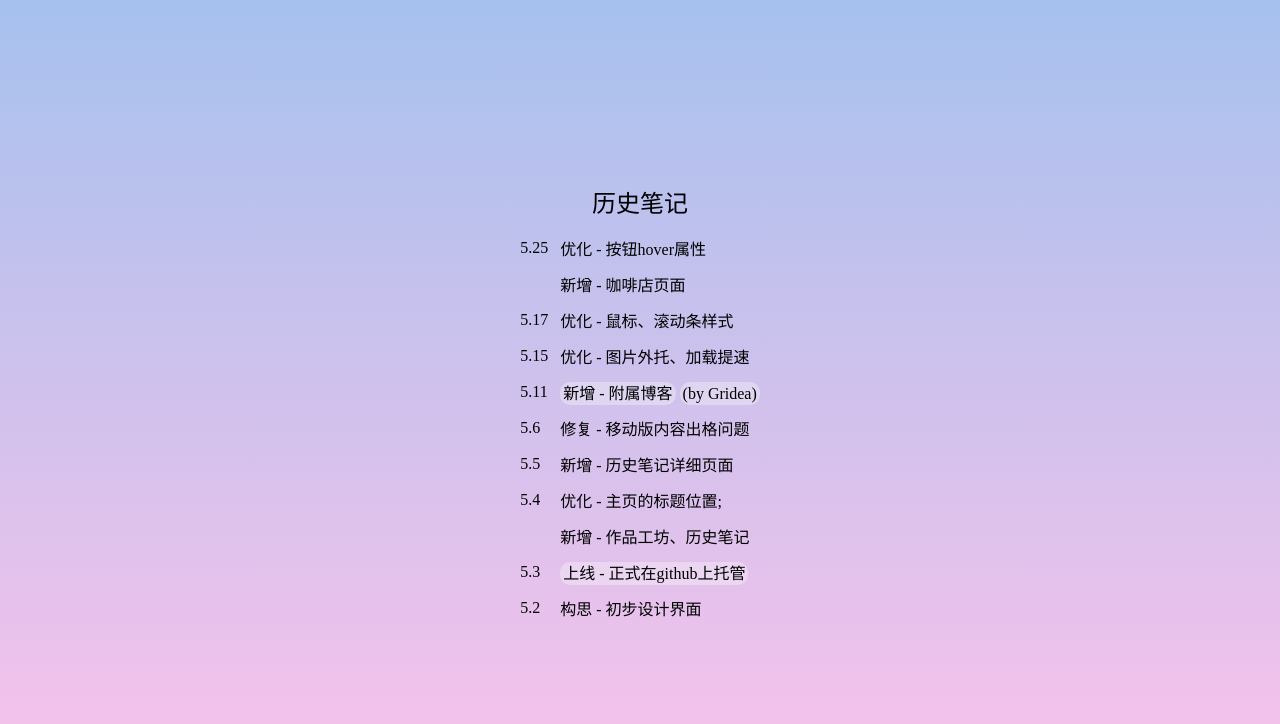
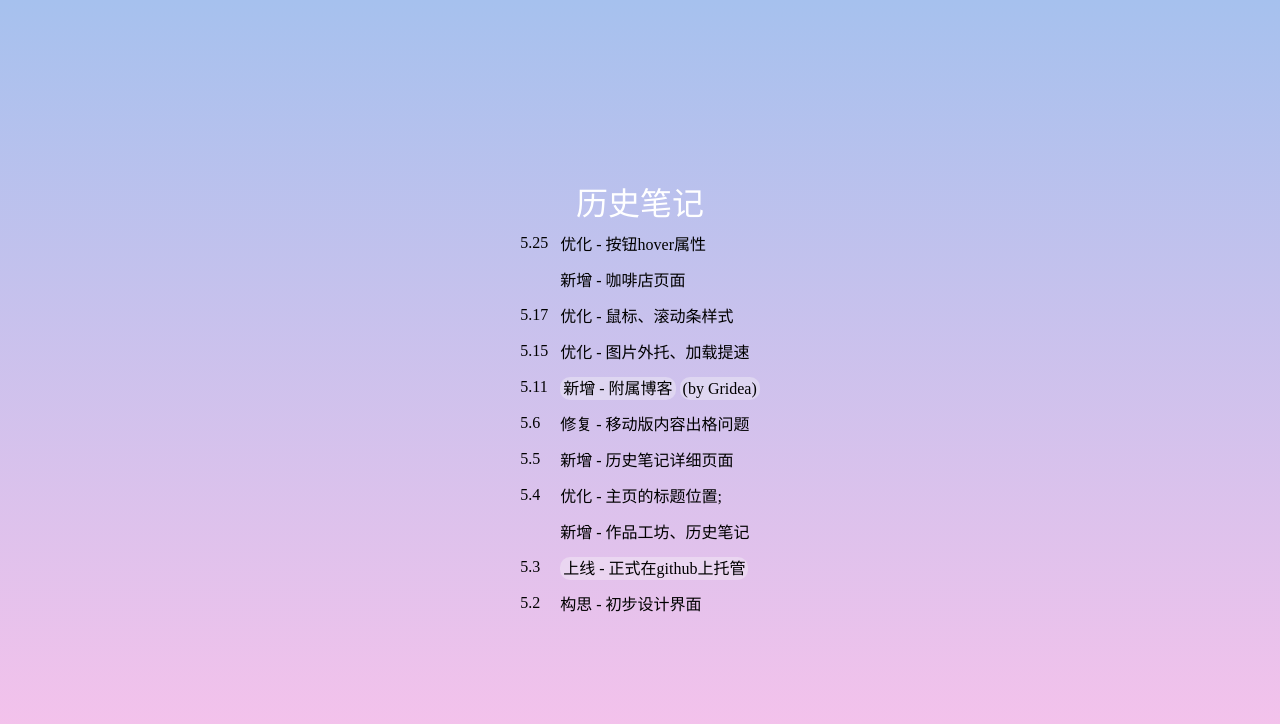
Before and after one commit to wzyskq/wzyskq.github.io, a plain HTML site: page html/d2.html in a window 1280 px wide. Drawn offline with Linux system fonts and the light colour scheme.

Commit message:
Add files via upload
应用商店

```diff
--- a/css/d1.css
+++ b/css/d1.css
@@ -1,6 +1,7 @@
 *{
     margin: 0;
     padding: 0;
+    cursor: url(../picture/smouse.cur), auto;
 }
 body{
     user-select: none;
--- a/css/d2.css
+++ b/css/d2.css
@@ -1,6 +1,7 @@
 * {
     padding: 0;
     margin: 0;
+    cursor: url(../picture/smouse.cur), auto;
 }
 a {
     text-decoration: none;
@@ -14,11 +15,15 @@ body {
 
     background-image: linear-gradient(to top, #fbc2eb 0%, #a6c1ee 100%);
     user-select: none;
-    cursor: url(../picture/smouse.cur), auto;
 }
-table caption{
+table caption a{
     padding: 10px;
-    font-size: 1.5em;
+    font-size: 2em;
+    font-weight: 550;
+    color: white;
+}
+table caption a:hover{
+    color: wheat;
 }
 table td{
     padding:5px;
@@ -26,7 +31,6 @@ table td{
 }
 table td a{
     color: #000;
-    cursor: url(../picture/smouse.cur), auto;
 }
 .borderr{
     /* border-bottom: 3px solid aliceblue; */
--- a/css/d3.css
+++ b/css/d3.css
@@ -1,10 +1,10 @@
 *{
     padding: 0;
     margin: 0;
+    cursor: url(../picture/smouse.cur), auto;
 }
 body{
     height:100vh;
-    cursor: url(../picture/smouse.cur), auto;
 
     display: flex;
     justify-content: center;
@@ -20,6 +20,18 @@ body{
 table td{
     border: 1px black solid;
 } */
+caption{
+    margin: 30px;
+}
+caption a{
+    text-decoration: none;
+    color: white;
+    font-size: 2em;
+    font-weight: 600;
+}
+caption a:hover{
+    color: rgb(0, 136, 255);
+}
 .ma{
     height: 250px;
     width: 250px;
--- a/html/d2.html
+++ b/html/d2.html
@@ -11,7 +11,9 @@
 </head>
 <body>
     <table>
-        <caption>历史笔记</caption>
+        <caption>
+            <a href="../">历史笔记</a>
+        </caption>
 
         <tr>
             <td>5.25</td>
```
Also changed, not shown: css/d1_sth.css (+16 -1 lines), html/d3.html (+5 -0 lines), index.html (+15 -1 lines).
